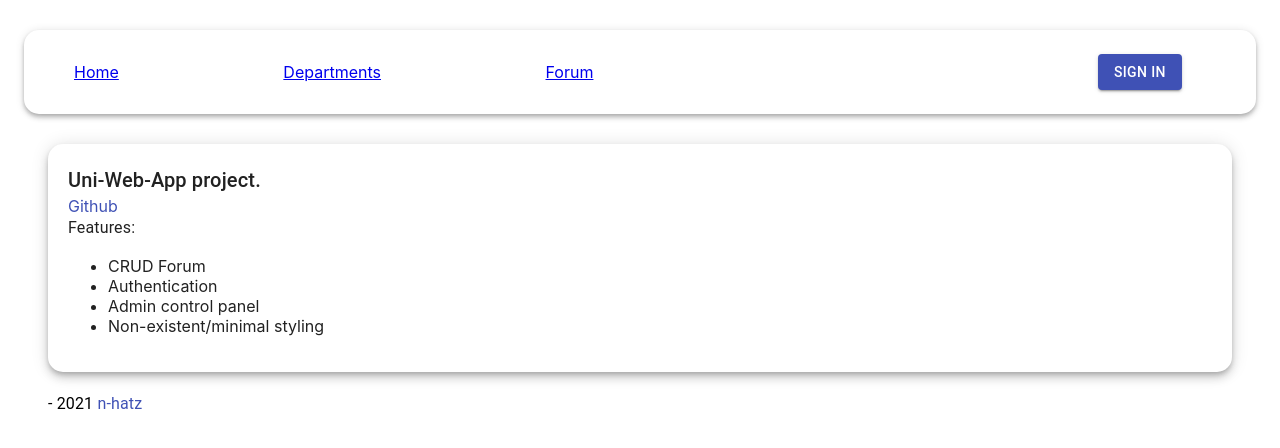
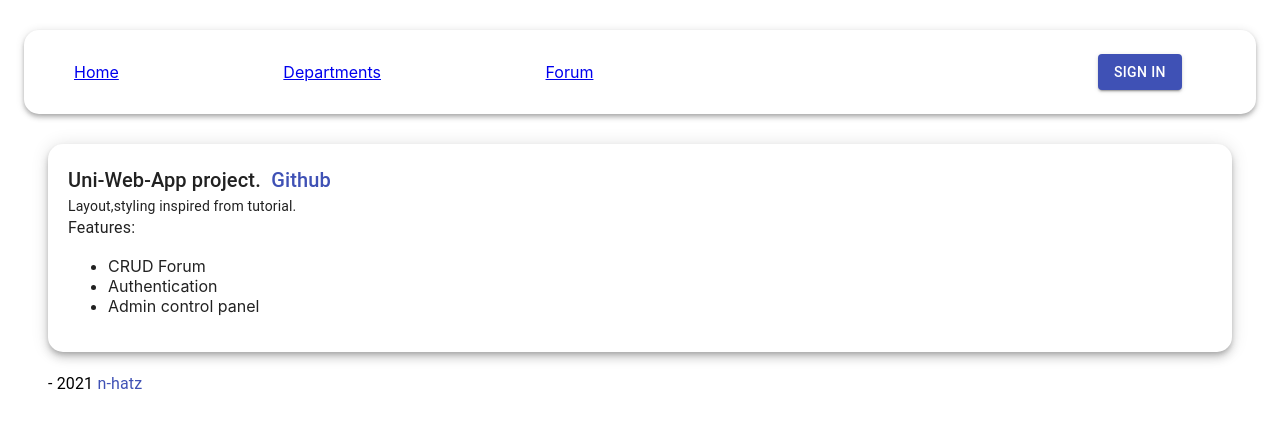
Before and after one commit to n-hatz/Uni-Web-App, a React (Create React App) app in the folder frontend/: page /info in a window 1280 px wide. Shown: the top 448 px of the page. Built offline with nearby package versions, Linux system fonts and the light colour scheme.

Commit message:
modified list

```diff
--- a/frontend/src/components/main/info/Info.js
+++ b/frontend/src/components/main/info/Info.js
@@ -6,15 +6,16 @@ const Info = () => {
         <Container maxWidth="xl">
             <Paper style={{ padding: '20px', borderRadius: '15px' }} raised elevation={6}>
                 <Typography variant="h6">
-                    Uni-Web-App project.
+                    Uni-Web-App project. &nbsp;
+                    <Link href="https://github.com/n-hatz/Uni-Web-App">Github</Link>
                 </Typography>
-                <Link href="https://github.com/n-hatz/Uni-Web-App">Github</Link>
+                <Typography variant="body2">Layout,styling inspired from tutorial.</Typography>
+
                 <Typography vairant="body1">Features:</Typography>
                 <ul>
                     <li>CRUD Forum</li>
                     <li>Authentication</li>
                     <li>Admin control panel</li>
-                    <li>Non-existent/minimal styling</li>
                 </ul>
             </Paper>
         </Container>
```
